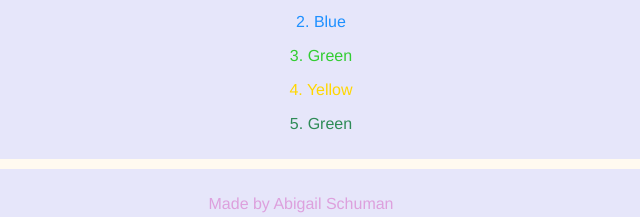
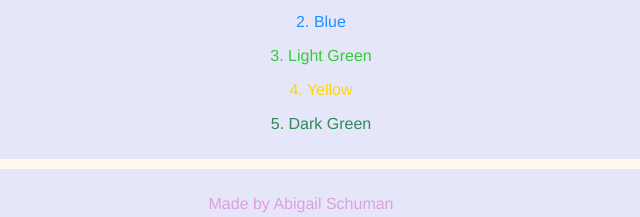
Before and after one commit to abbyschuman/abbyschuman.github.io, a plain HTML site: page colors.html in a window 1280 px wide. Shown: the part 255-472 px from the top of the page, 339-979 px from the left. Drawn offline with Linux system fonts and the light colour scheme.

Commit message:
Update colors.html

```diff
--- a/colors.html
+++ b/colors.html
@@ -26,9 +26,9 @@
 			<ul>
 				<p style="color: hotpink;">1. Pink</p>
 				<p style="color: dodgerblue;">2. Blue</p>
-				<p style="color: limegreen;">3. Green</p>
+				<p style="color: limegreen;">3. Light Green</p>
 				<p style="color: gold;">4. Yellow</p>
-				<p style="color: seagreen;">5. Green</p>
+				<p style="color: seagreen;">5. Dark Green</p>
 			</ul>
 
 	</main>
```
